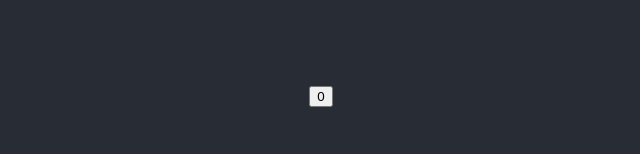
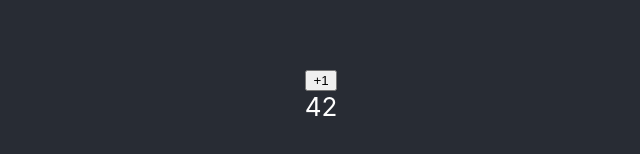
Before and after one commit to sagarvadalia/pluralsightReact, a React (Create React App) app: page / in a window 1280 px wide. Shown: the part 304-458 px from the top of the page, without its empty margins (319-959 px from the left). Built offline with nearby package versions, Linux system fonts and the light colour scheme.

Commit message:
counter moved to parent component

```diff
--- a/src/App.js
+++ b/src/App.js
@@ -1,14 +1,16 @@
 import logo from './logo.svg';
 import './App.css';
 import Button from './Components/Button';
-
+import Display from './Components/Display'
+import react, { useState } from 'react';
 function App() {
+  const [counter, setCounter] = useState(42)
   return (
     <div className="App">
       <header className="App-header">
 
-        <Button></Button>
-
+        <Button counter={counter} setCounter = {setCounter}></Button>
+        <Display message={counter}></Display>
 
       </header>
     </div>
--- a/src/Components/Button.js
+++ b/src/Components/Button.js
@@ -1,9 +1,9 @@
 
 import react, {useState} from 'react'
 
-function Button() {
-  const [counter, setCounter] = useState(0)
+function Button(props) {
 
-  return <button onClick = {() => setCounter(counter+1)}> {counter} </button>
+
+  return <button onClick = {() => props.setCounter(props.counter+1)}> +1</button>
 }
 export default Button
--- /dev/null
+++ b/src/Components/Display.js
@@ -0,0 +1,9 @@
+import react from 'react'
+
+function Display(props) {
+  return (
+    <div>{props.message}</div>
+  )
+}
+
+export default Display
```
